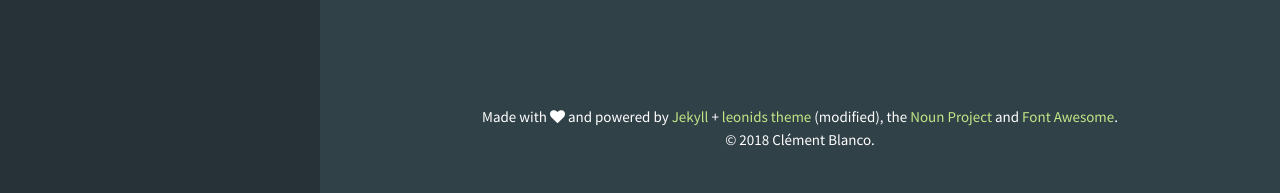
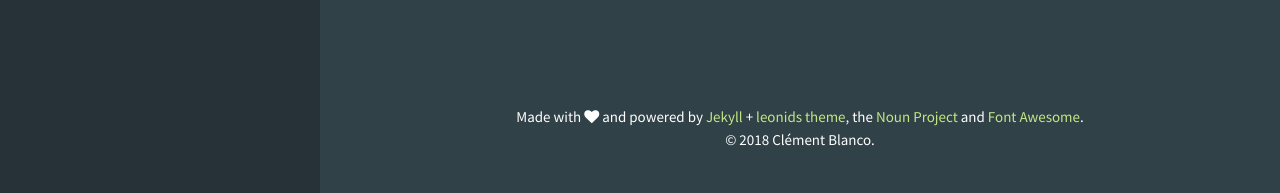
Before and after one commit to clemblanco/clemblanco.github.io, a Jekyll site: the page built from index.html, in a window 1280 px wide. Shown: the part 2291-2484 px from the top of the page. Built offline with Jekyll 4.4.1, drawn with Linux system fonts in a browser that asks for light colours.

Commit message:
minor tweak

```diff
--- a/_includes/footer.html
+++ b/_includes/footer.html
@@ -1,4 +1,4 @@
 <footer>
-  Made with <i class="fa fa-heart"></i> and powered by <a href="http://jekyllrb.com/" target="_blank">Jekyll</a> + <a href="http://github.com/renyuanz/leonids/" target="_blank">leonids theme</a> (modified), the <a href="https://thenounproject.com/search/?q=code&i=193633" target="_blank">Noun Project</a> and <a href="https://fontawesome.com/" target="_blank">Font Awesome</a>.<br />
+  Made with <i class="fa fa-heart"></i> and powered by <a href="http://jekyllrb.com/" target="_blank">Jekyll</a> + <a href="http://github.com/renyuanz/leonids/" target="_blank">leonids theme</a>, the <a href="https://thenounproject.com/search/?q=code&i=193633" target="_blank">Noun Project</a> and <a href="https://fontawesome.com/" target="_blank">Font Awesome</a>.<br />
   &copy; {{ site.time | date: '%Y' }} {{ site.owner.name }}.
 </footer>
```
